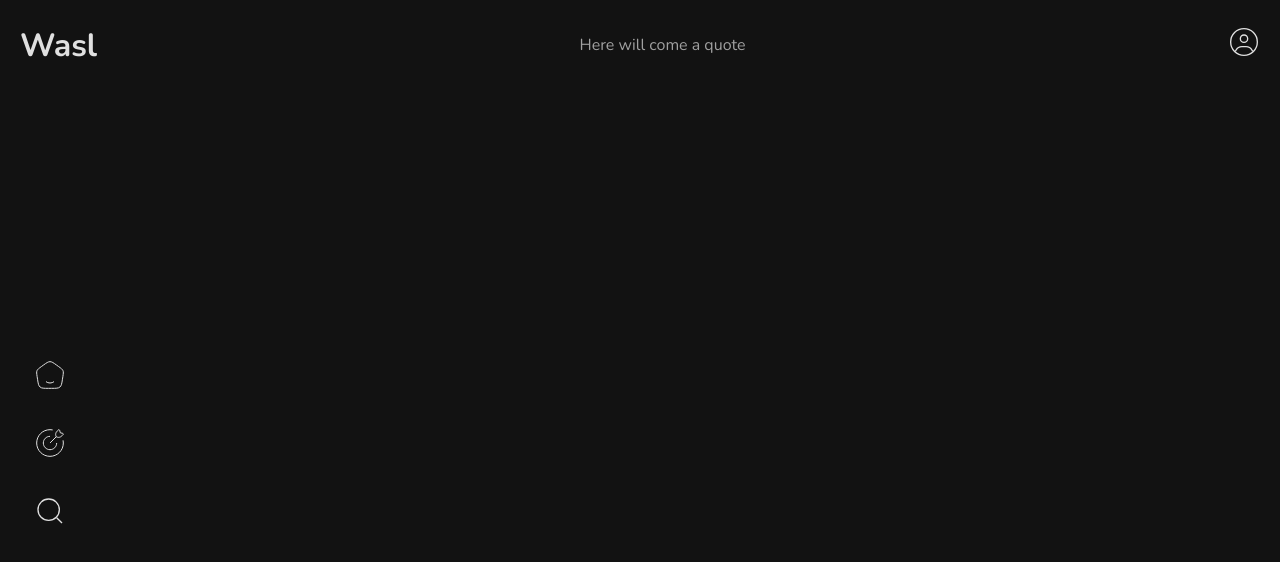
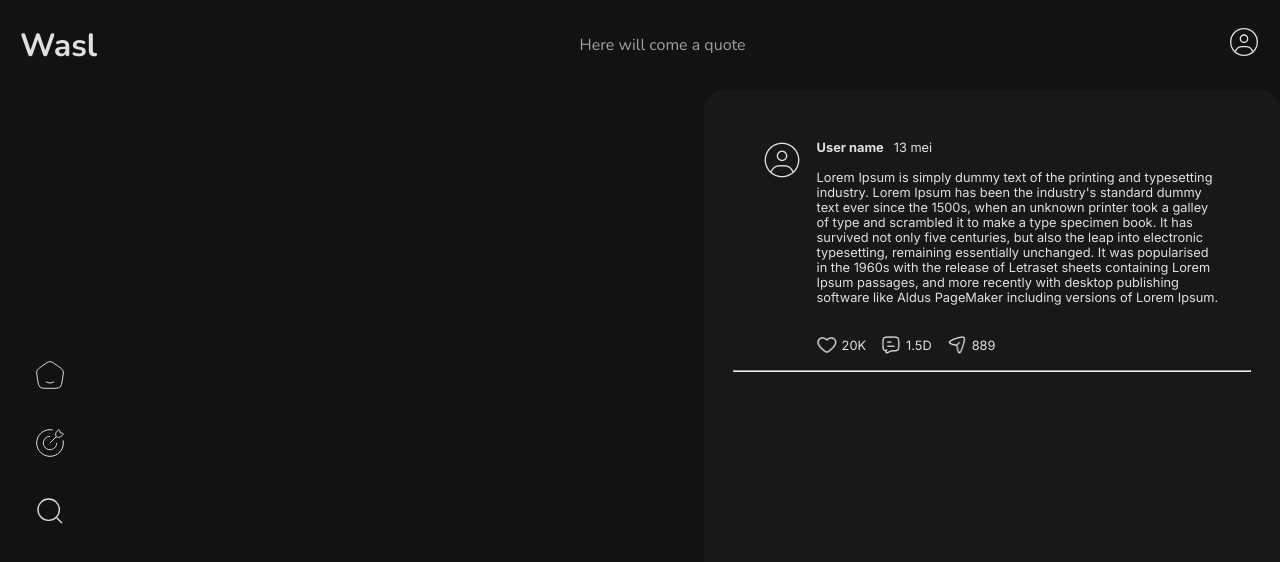
Before and after one commit to aatje-sy/Wasl, a React (Vite) app: page / in a window 1280 px wide. Shown: the top 562 px of the page. Built offline with nearby package versions, Linux system fonts and the light colour scheme.

Commit message:
PostCard done Firebase installed
It was already done but Merge conflict killed me

```diff
--- a/package.json
+++ b/package.json
@@ -10,6 +10,7 @@
     "preview": "vite preview"
   },
   "dependencies": {
+    "firebase": "^11.8.1",
     "react": "^19.0.0",
     "react-dom": "^19.0.0",
     "react-router-dom": "^7.6.1"
--- a/src/App.jsx
+++ b/src/App.jsx
@@ -10,8 +10,10 @@ function App() {
     return (
         <>
             <UpperHeader />
-            <SideHeader />
-            <Feed />
+            <main>
+                <SideHeader />
+                <Feed />
+            </main>
         </>
     )
 }
--- a/src/components/Feed.jsx
+++ b/src/components/Feed.jsx
@@ -1,8 +1,9 @@
+import PostCard from "./PostCard.jsx";
 const Feed = () => {
     return(
         <div className={"Posts-container"}>
             <section className={"container"}>
-
+                <PostCard />
             </section>
         </div>
     )
--- a/src/components/PostCard.jsx
+++ b/src/components/PostCard.jsx
@@ -0,0 +1,37 @@
+const PostCard = () => {
+    return(
+        <>
+            <div className={"post-card"}>
+                <div className={'side-container'}>
+                    <img src="/assets/profile-photo.png" alt="Profile" />
+                </div>
+
+                <div className={'details-container'}>
+                    <div className={'user-info-container'}>
+                        <h4>User name</h4>
+                        <p>13 mei</p>
+                    </div>
+                    <p>Lorem Ipsum is simply dummy text of the printing and typesetting industry. Lorem Ipsum has been the industry's standard dummy text ever since the 1500s, when an unknown printer took a galley of type and scrambled it to make a type specimen book. It has survived not only five centuries, but also the leap into electronic typesetting, remaining essentially unchanged. It was popularised in the 1960s with the release of Letraset sheets containing Lorem Ipsum passages, and more recently with desktop publishing software like Aldus PageMaker including versions of Lorem Ipsum. </p>
+                    <div className={'actions-container'}>
+                        <div className={'actions-box'}>
+                            <img className={'action-images'} src="/assets/heart-icon.png" alt=""/>
+                            <p>20K</p>
+                        </div>
+                        <div className={'actions-box'}>
+                            <img className={'action-images'} src="/assets/comments-icon.png" alt=""/>
+                            <p>1.5D</p>
+                        </div>
+                        <div className={'actions-box'}>
+                            <img className={'action-images'} src="/assets/share-icon.png" alt=""/>
+                            <p>889</p>
+                        </div>
+                    </div>
+                </div>
+            </div>
+            <hr className={'divider'} />
+        </>
+
+    )
+}
+
+export default PostCard;
--- a/src/styling/styling.css
+++ b/src/styling/styling.css
@@ -1,7 +1,6 @@
 @import "variables.css";
 @import "side-header.css";
 @import "upper-header.css";
-
 * {
     margin: 0;
     padding: 0;
@@ -57,20 +56,17 @@ main {
     border-top-right-radius: var(--radius-large);
     overflow-y: auto;
     scroll-behavior: smooth;
-    padding-top: 20px;
+    padding-top: 50px;
     display: flex;
     flex-direction: column;
     align-items: center;
 }
 .post-card{
-    height: 300px;
+    height: auto;
     width: 80%;
     font-size: var(--font-size-xxsmall);
     display: flex;
     gap: var(--radius-regular);
-}
-.side-container{
-
 }
 .details-container{
     display: flex;
@@ -96,6 +92,11 @@ main {
     height: 20px;
     width: 20px;
     object-fit: contain;
+}
+.divider{
+    height: 2px;
+    width: 90%;
+    background-color:  var(--secondary-color);
 }
 .container::-webkit-scrollbar {
     width: 8px;
```
Also changed, not shown: 1 other file (tests, documents, lock files or other folders).
